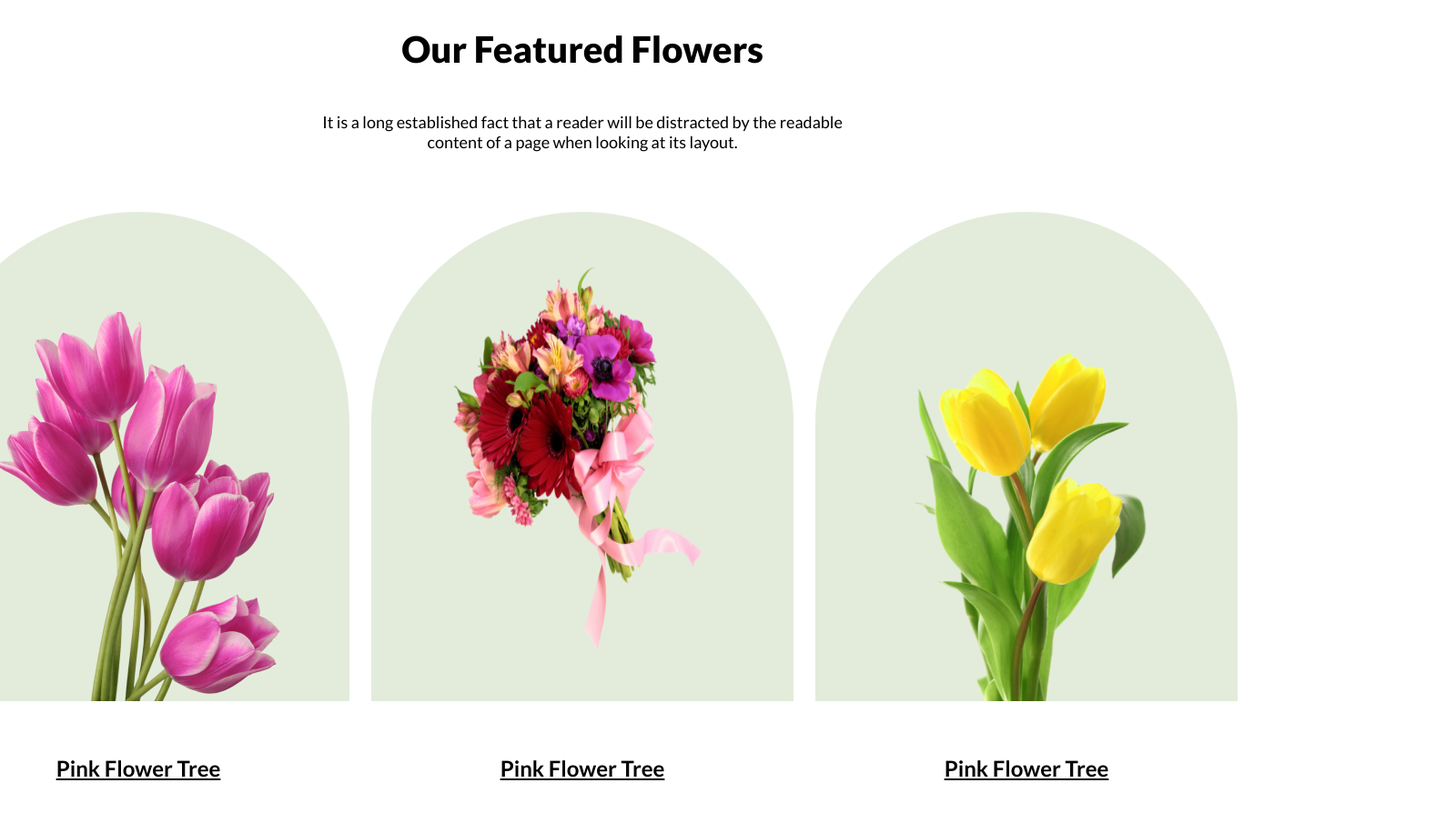
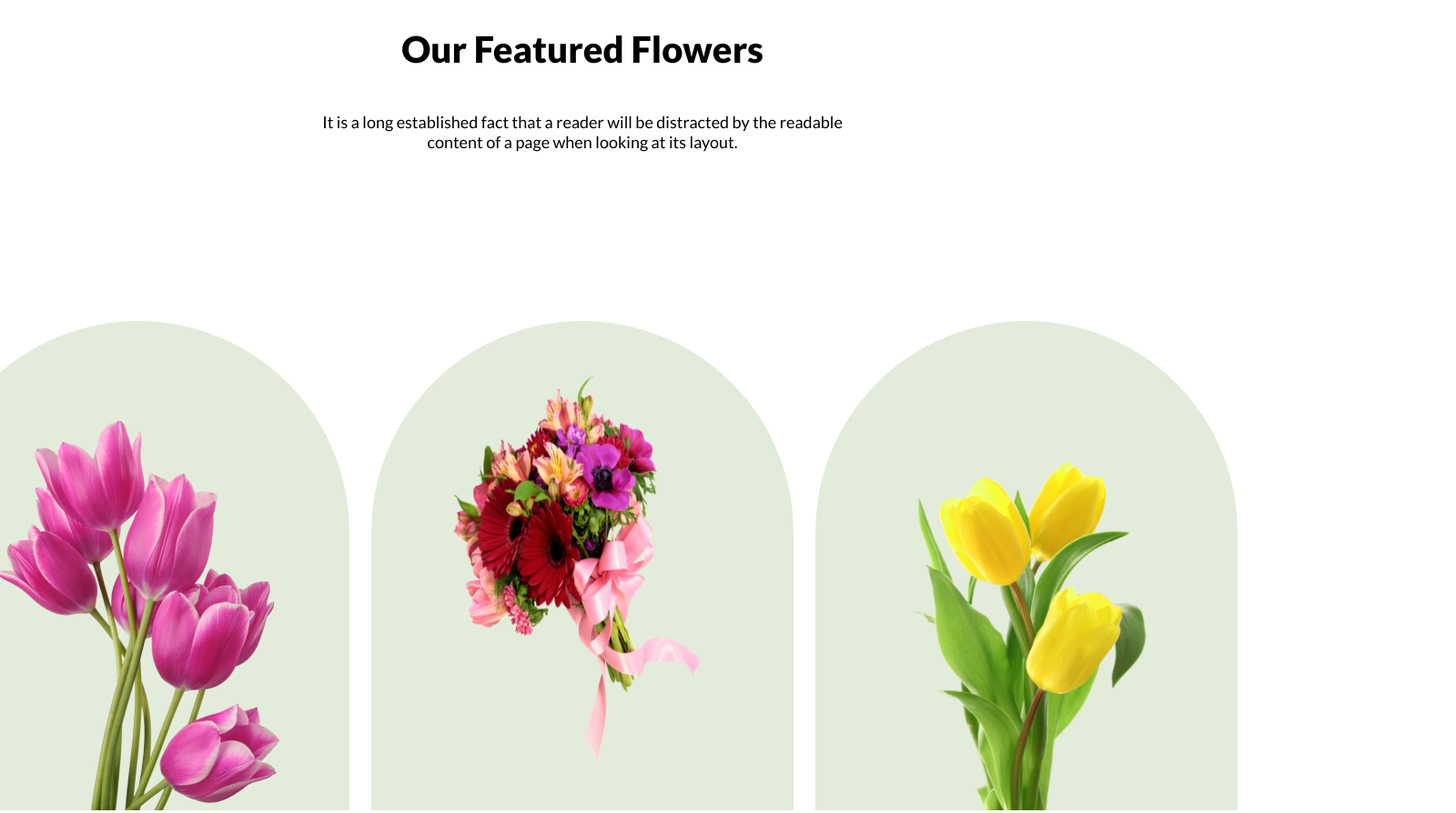
Before and after one commit to sahid013/flower-shop-final, a plain HTML site: page index.html in a window 1280 px wide. Shown: the part 977-1871 px from the top of the page at 91% size, 1600 px wide, since content can reach past the window. Drawn offline with Linux system fonts and the light colour scheme.

Commit message:
Ready to Submit

```diff
--- a/css/styles.css
+++ b/css/styles.css
@@ -162,11 +162,11 @@ body {
 
 .featured-main {
     display: flex;
-    gap:24px;
-    justify-content: cetner;
-    align-items: center;
-    padding-left: 240px;
-    padding-right: 240px;
+    justify-content: center;
+    align-items:center;
+    margin-left: 120px;
+    margin: 120px;
+    gap: 24px;
 }
 .featured-header {
     margin-bottom: 48px;
@@ -184,6 +184,7 @@ body {
     border-radius: 8px;
     background: rgba(39, 39, 39, 0.05);
     padding: 85px 120px;
+    margin: 48px 120px;
 
 
 
@@ -442,6 +443,8 @@ body {
     text-align: center;
     max-width: 425px;
     color: white;
+    font-size: 16px;
+    font-weight: 400;
 }
 .all-right-reserved {
     color:grey;
```
